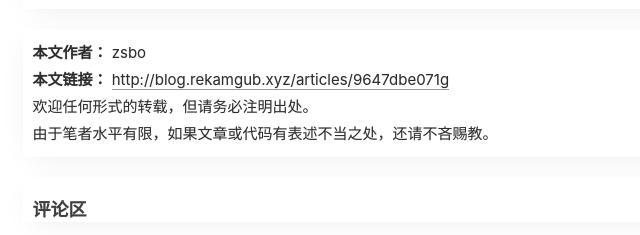
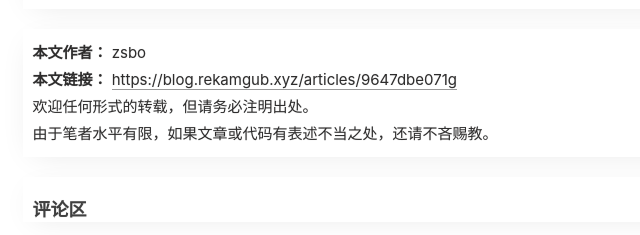
Before and after one commit to zhaoshaobo12138/rekamgub, a plain HTML site: page articles/9647dbe071g/index.html in a window 1280 px wide. Shown: the part 1100-1335 px from the top of the page, 60-700 px from the left. Drawn offline with nearby package versions, Linux system fonts and the light colour scheme; some packages are replaced by stand-ins of ours; a script that the page names is missing.

Commit message:
Site updated: 2025-03-04 09:04:37

```diff
--- a/articles/9647dbe071g/index.html
+++ b/articles/9647dbe071g/index.html
@@ -201,8 +201,8 @@
 	</div>
 	<div>
 		<strong>本文链接：</strong>
-		<a href="http://blog.rekamgub.xyz/articles/9647dbe071g">
-			http://blog.rekamgub.xyz/articles/9647dbe071g
+		<a href="https://blog.rekamgub.xyz/articles/9647dbe071g">
+			https://blog.rekamgub.xyz/articles/9647dbe071g
 		</a>
 	</div>
 	<div>
```
Also changed, not shown: articles/9dj6bd35615/index.html (+2 -2 lines).
